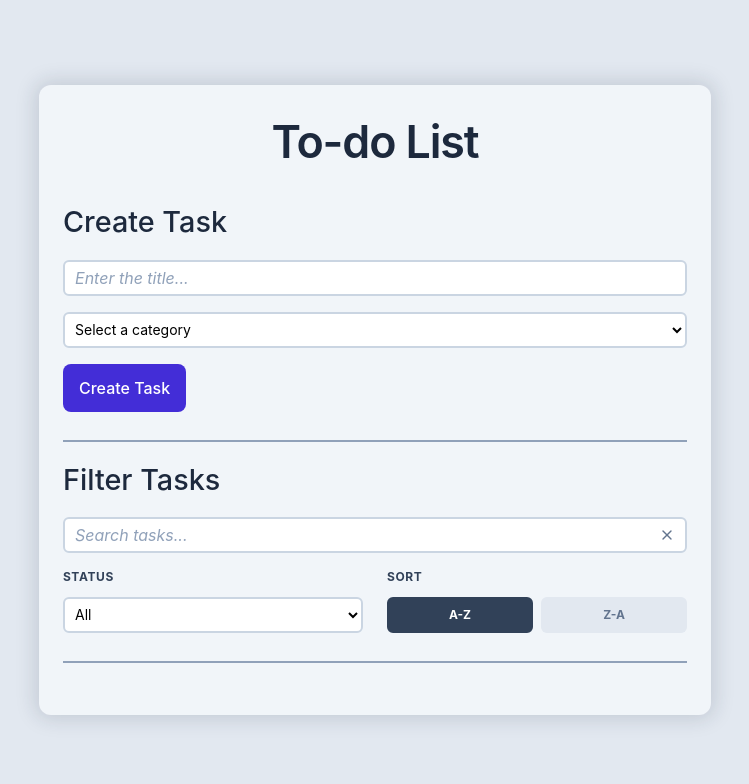
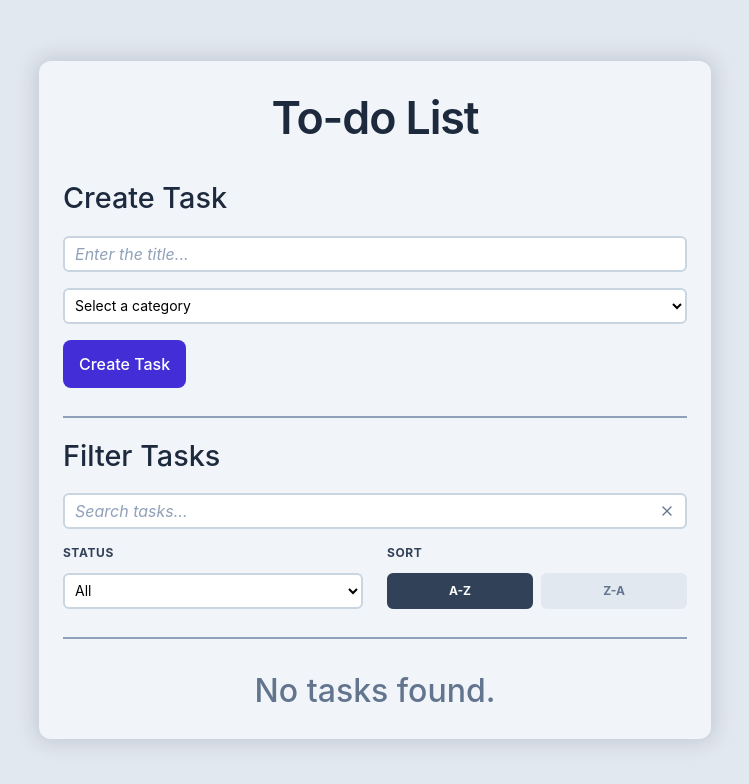
Before and after one commit to jeffvini/todo-list, a React (Vite) app: page / in a window 1280 px wide. Shown: the top 784 px of the page, without its empty margins (265-1014 px from the left). Built offline with nearby package versions, Linux system fonts and the light colour scheme.

Commit message:
feat(TaskList): add empty state message when no tasks are found

```diff
--- a/src/components/TaskList/index.tsx
+++ b/src/components/TaskList/index.tsx
@@ -9,9 +9,19 @@ export function TaskList({ tasks }: TaskListProps) {
         My Tasks
       </h2>
       <ul id="task-list" aria-live="polite" className="flex flex-col gap-4">
-        {tasks.map((task) => (
-          <TaskItem key={task.id} title={task.title} category={task.category} />
-        ))}
+        {tasks.length > 0 ? (
+          tasks.map((task) => (
+            <TaskItem
+              key={task.id}
+              title={task.title}
+              category={task.category}
+            />
+          ))
+        ) : (
+          <p className="text-center text-[clamp(1.6rem,5vw,2rem)] font-medium text-slate-500">
+            No tasks found.
+          </p>
+        )}
       </ul>
     </section>
   );
```
